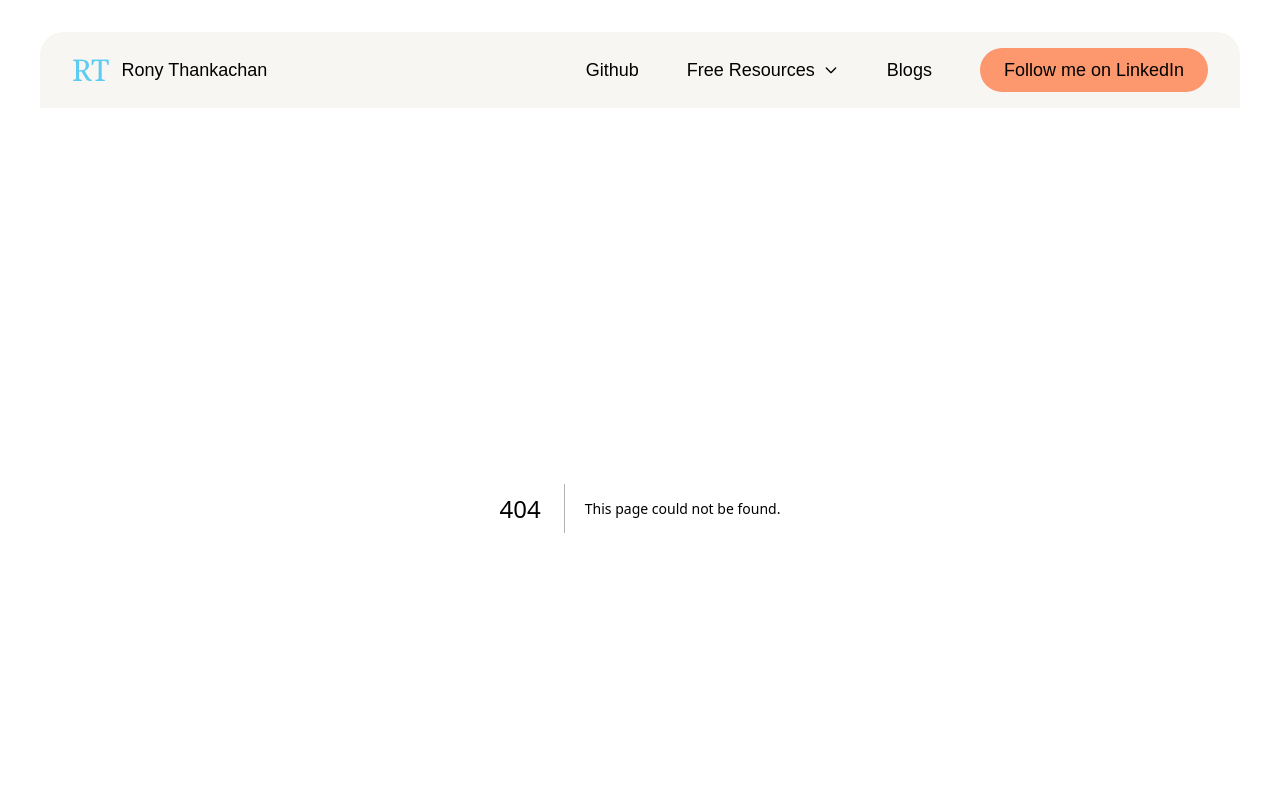
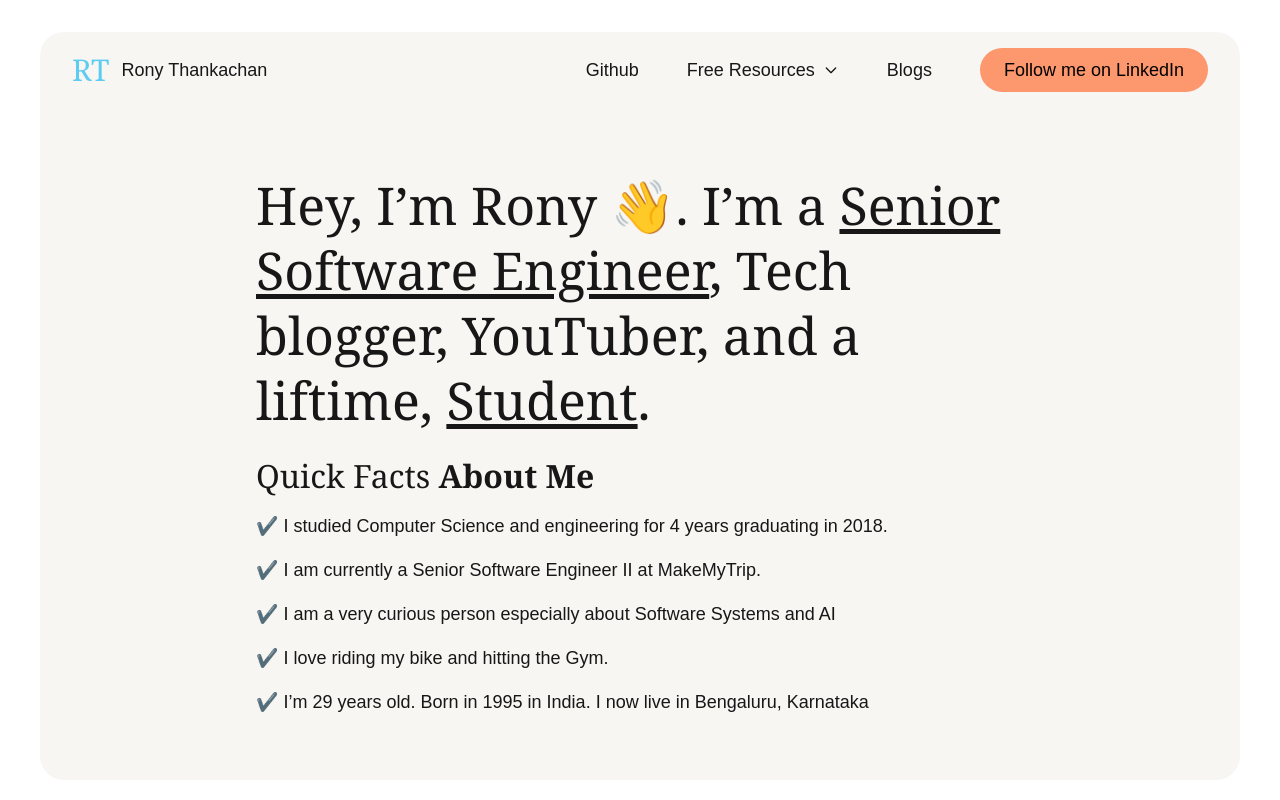
Before and after one commit to ronythankachan/ronythankachan.com, a Next.js app: page /about in a window 1280 px wide. Before the commit this address had no page. Shown: the top 800 px of the page. Built offline with nearby package versions, Linux system fonts and the light colour scheme.

Commit message:
About page

```diff
--- /dev/null
+++ b/app/about/page.tsx
@@ -0,0 +1,27 @@
+import Container from "../components/shared/Container";
+
+const About = () => {
+  return (
+    <div className="bg-[#f8f6f3] py-16 rounded-b-3xl">
+      <Container>
+        <div className="text-left md:text-left max-w-3xl mx-auto">
+          <h1 className="text-[24px] md:text-[52px] leading-tight font-serif mb-4 md:mb-6">
+            Hey, I&rsquo;m Rony 👋. I&rsquo;m a <span className="underline underline-offset-4">Senior Software Engineer</span>, Tech blogger, YouTuber, and a liftime, <span className="underline underline-offset-4">Student</span>.
+          </h1>
+          <h2 className="text-[20px] md:text-[32px] leading-tight font-serif mb-3 md:mb-4">
+            Quick Facts <span className="font-bold">About Me</span>
+          </h2>
+          <ul className="list-none space-y-3 md:space-y-4 text-base md:text-lg">
+            <li>✔️ I studied Computer Science and engineering for 4 years graduating in 2018.</li>
+            <li>✔️ I am currently a Senior Software Engineer II at MakeMyTrip.</li>
+            <li>✔️ I am a very curious person especially about Software Systems and AI</li>
+            <li>✔️ I love riding my bike and hitting the Gym.</li>
+            <li>✔️ I&rsquo;m 29 years old. Born in 1995 in India. I now live in Bengaluru, Karnataka</li>
+          </ul>
+        </div>
+      </Container>
+    </div>
+  );
+};
+
+export default About;
--- a/app/layout.tsx
+++ b/app/layout.tsx
@@ -29,9 +29,11 @@ export default function RootLayout({
       <body
         className={`${geistSans.variable} ${geistMono.variable} antialiased mx-4 sm:mx-10`}
       >
-        <Navbar />
-        {children}
-        <Footer />
+        <div className="max-w-screen-xl mx-auto">
+          <Navbar />
+          {children}
+          <Footer />
+        </div>
       </body>
     </html>
   );
```
